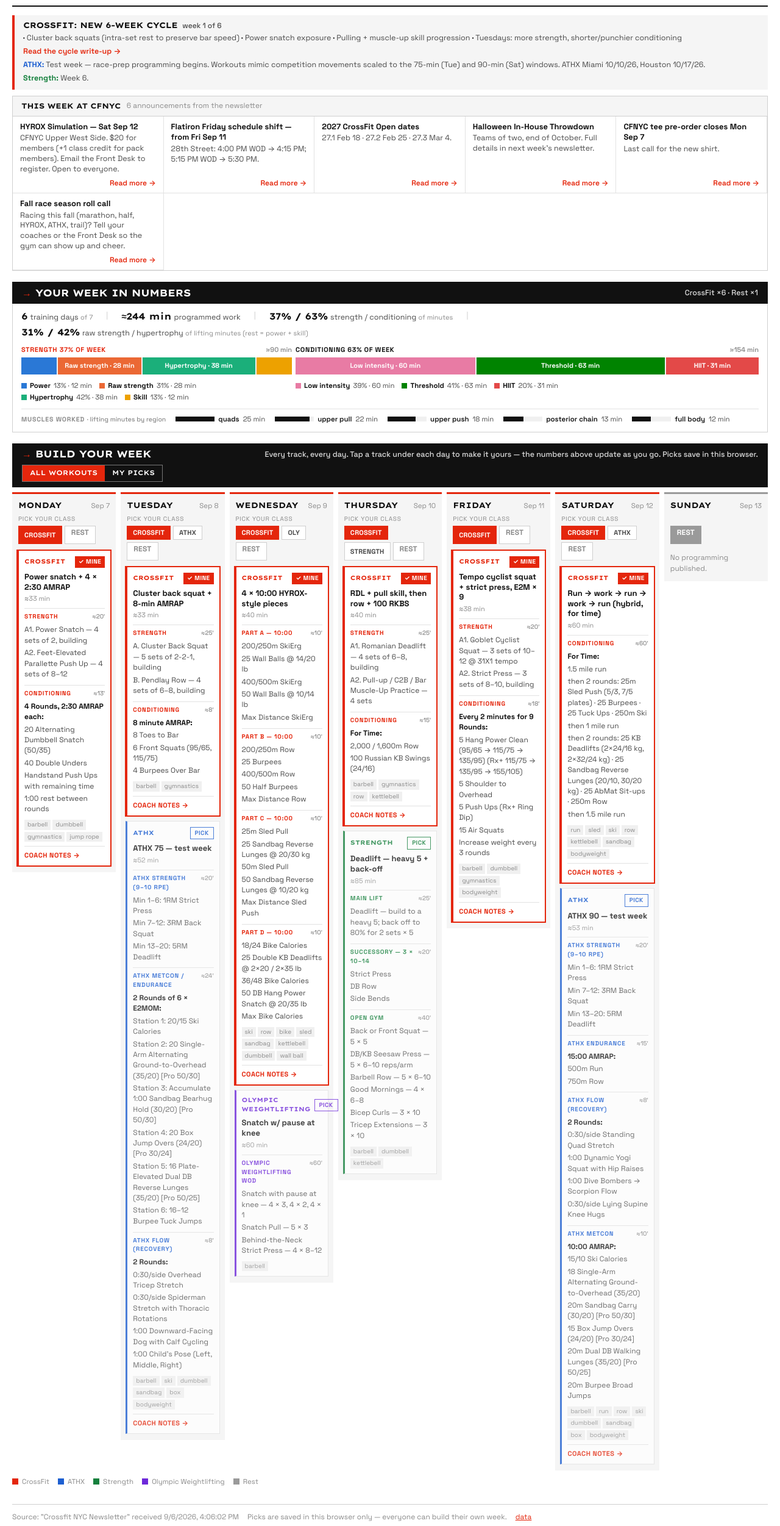
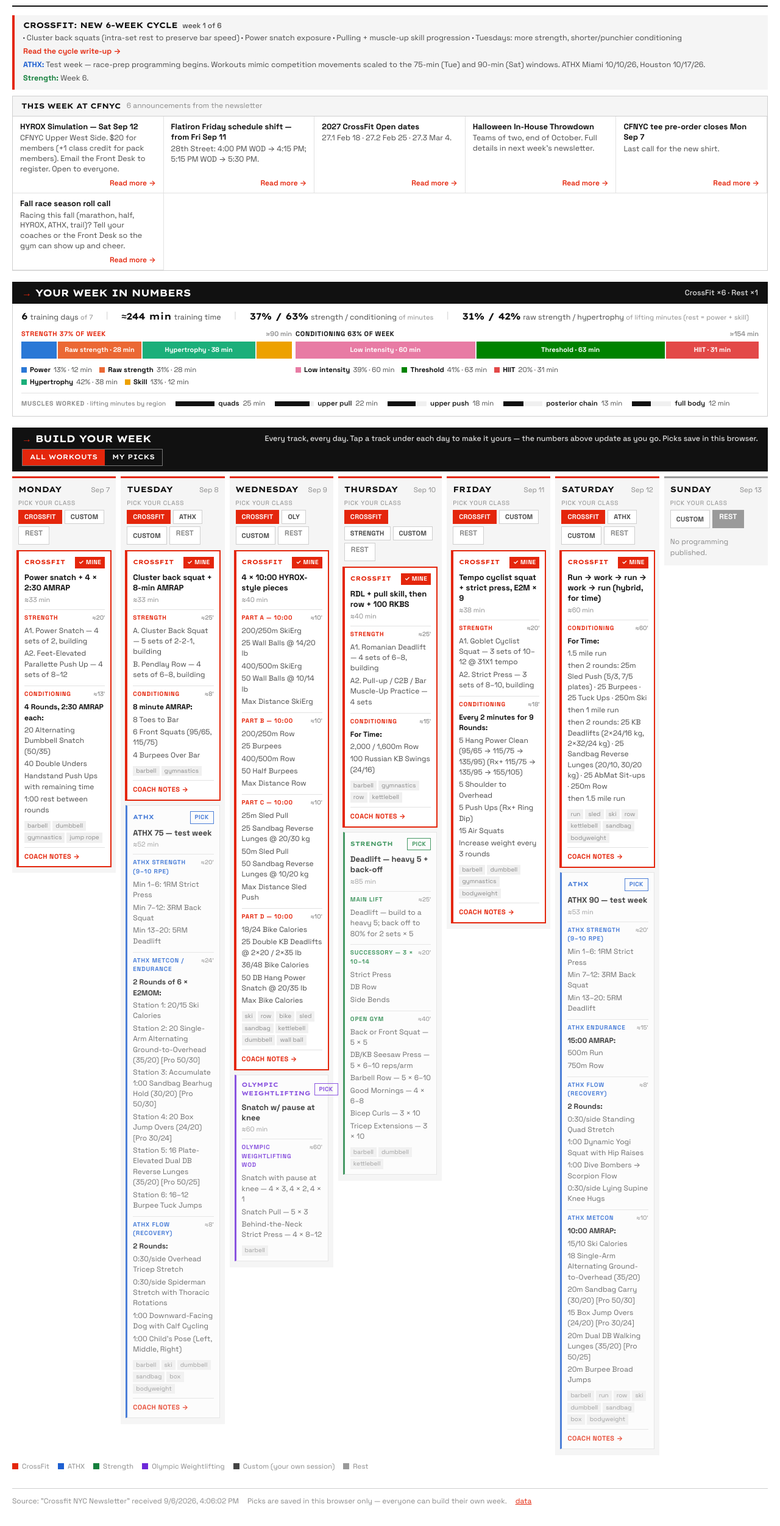
Before and after one commit to itsmefrances/cfnyc-tracks, a plain HTML site: page index.html in a window 1280 px wide. Shown: the part 58-2560 px from the top of the page at 61% size. Drawn offline with Linux system fonts and the light colour scheme.

Commit message:
Add Custom pick per day (own session) as a third bucket in the split

```diff
--- a/index.html
+++ b/index.html
@@ -11,7 +11,7 @@
 :root{
   --bg:#fff; --panel:#f5f5f5; --card:#fff; --card2:#f0f0f0; --line:#e2e2e2; --line2:#cfcfcf; --text:#111; --muted:#4a4a4a; --dim:#8a8a8a;
   --red:#e4260c; --red-dk:#b81e09; --black:#111;
-  --t-crossfit:#e4260c; --t-athx:#1d5fd1; --t-strength:#15803d; --t-oly:#6d28d9; --t-rest:#9a9a9a;
+  --t-crossfit:#e4260c; --t-athx:#1d5fd1; --t-strength:#15803d; --t-oly:#6d28d9; --t-rest:#9a9a9a; --t-custom:#444;
   --q-power:#2a78d6; --q-strength:#eb6834; --q-hypertrophy:#1baf7a; --q-skill:#eda100;
   --q-aerobic:#e87ba4; --q-threshold:#008300; --q-vo2:#4a3aa7; --q-hiit:#e34948; --q-sprint:#2a78d6;
   --head:"Lexend Giga",system-ui,sans-serif; --body:"Space Grotesk",system-ui,-apple-system,sans-serif;
@@ -80,6 +80,8 @@
 .grp .gl{display:flex;justify-content:space-between;gap:8px;font-size:11px;text-transform:uppercase;letter-spacing:.06em;font-weight:700;color:var(--text);white-space:nowrap;overflow:hidden}
 .grp .gl em{font-style:normal;color:var(--dim);font-weight:600;letter-spacing:0;text-transform:none}
 .grp.s .gl{color:var(--red)}
+.grp.x .gl{color:#666}
+.nbar i.x{background:#777}
 .nbar{display:flex;height:28px;gap:2px;background:var(--card2)}
 .nbar i{display:flex;align-items:center;justify-content:center;font-style:normal;font-size:11px;font-weight:700;color:#fff;white-space:nowrap;overflow:hidden;background:var(--c);min-width:0}
 .nbar i span{overflow:hidden;text-overflow:clip}
@@ -106,7 +108,7 @@
   .ovr .gl{display:flex;justify-content:space-between;font-size:11px;text-transform:uppercase;letter-spacing:.06em;font-weight:700;margin-bottom:4px}
   .ovr .obar{display:flex;height:26px;gap:2px;background:var(--card2)}
   .ovr .obar i{display:flex;align-items:center;justify-content:center;font-style:normal;font-size:11px;font-weight:700;color:#fff;white-space:nowrap;overflow:hidden;min-width:0}
-  .ovr .obar i.s{background:var(--red)}.ovr .obar i.c{background:var(--black)}
+  .ovr .obar i.s{background:var(--red)}.ovr .obar i.c{background:var(--black)}.ovr .obar i.x{background:#777}
   .nest{flex-direction:column;gap:12px}
   .grp{flex:none!important;width:100%}
   .grp .gl{white-space:normal}
@@ -134,6 +136,9 @@
 .chip:hover{border-color:var(--cc);color:var(--cc)}
 .chip.on{background:var(--cc);border-color:var(--cc);color:#fff}
 .chip.rest.on{background:var(--t-rest);border-color:var(--t-rest)}
+.chip.custom.on{background:var(--t-custom);border-color:var(--t-custom)}
+.card.custom{background:var(--panel);border-style:dashed}
+.card.custom .note{font-size:12px;color:var(--muted);line-height:1.4}
 .cards{display:flex;flex-direction:column;gap:8px;padding:0 8px 10px}
 .card{background:var(--card);border:1px solid var(--line);border-left:3px solid var(--tc);padding:9px 9px 8px;display:flex;flex-direction:column;gap:7px;min-width:0}
 .card.on{border-color:var(--tc);box-shadow:0 0 0 1px var(--tc)}
@@ -217,7 +222,8 @@
 (function(){
 const DAYS=[['mon','Mon','Monday'],['tue','Tue','Tuesday'],['wed','Wed','Wednesday'],['thu','Thu','Thursday'],['fri','Fri','Friday'],['sat','Sat','Saturday'],['sun','Sun','Sunday']];
 const TRACK_ORDER=['crossfit','athx','strength','oly'];
-const SHORT={crossfit:'CrossFit',athx:'ATHX',strength:'Strength',oly:'Oly',rest:'Rest'};
+const SHORT={crossfit:'CrossFit',athx:'ATHX',strength:'Strength',oly:'Oly',rest:'Rest',custom:'Custom'};
+const CUSTOM_MIN=45; // estimated minutes for a custom session
 let index=null, week=null, picks={}, mode='all';
 
 const $=s=>document.querySelector(s);
@@ -233,11 +239,11 @@
 }
 function savePicks(){try{localStorage.setItem(storeKey(),JSON.stringify(picks))}catch(e){}}
 function available(d){return TRACK_ORDER.filter(t=>week.tracks[t]&&week.tracks[t].days&&week.tracks[t].days[d])}
-function valid(d,t){return t==='rest'||available(d).includes(t)}
+function valid(d,t){return t==='rest'||t==='custom'||available(d).includes(t)}
 function defaultPick(d){const a=available(d);return a.includes('crossfit')?'crossfit':(a[0]||'rest')}
 function setPick(d,t){picks[d]=t;savePicks();render()}
 function dayOf(t,d){return week.tracks[t]?.days?.[d]}
-function trackName(t){return t==='rest'?'Rest':(week.tracks[t]?.name||t)}
+function trackName(t){return t==='rest'?'Rest':t==='custom'?'Custom':(week.tracks[t]?.name||t)}
 function minutes(w){return (w?.sections||[]).reduce((s,x)=>s+(+x.est_minutes||0),0)}
 function dateFor(d){
   for(const t of TRACK_ORDER){const w=dayOf(t,d);if(w?.date)return w.date}
@@ -253,7 +259,7 @@
 
 function renderHeader(){
   $('#sub').textContent=week.label;
-  $('#legend').innerHTML=TRACK_ORDER.filter(t=>week.tracks[t]).map(t=>`<span><i style="background:${tc(t)}"></i>${esc(week.tracks[t].name)}</span>`).join('')+`<span><i style="background:var(--t-rest)"></i>Rest</span>`;
+  $('#legend').innerHTML=TRACK_ORDER.filter(t=>week.tracks[t]).map(t=>`<span><i style="background:${tc(t)}"></i>${esc(week.tracks[t].name)}</span>`).join('')+`<span><i style="background:var(--t-custom)"></i>Custom (your own session)</span><span><i style="background:var(--t-rest)"></i>Rest</span>`;
   $('#srcLine').textContent=`Source: "${week.source?.subject||'newsletter'}" received ${week.source?.received?new Date(week.source.received).toLocaleString():''}`;
   const counts={};for(const [d] of DAYS){counts[picks[d]]=(counts[picks[d]]||0)+1}
   $('#pickSummary').textContent=Object.entries(counts).filter(([k])=>k!=='rest').map(([k,v])=>`${SHORT[k]} ×${v}`).join(' · ')+(counts.rest?` · Rest ×${counts.rest}`:'');
@@ -279,30 +285,32 @@
 const COND=[['aerobic','Low intensity','Steady or long mixed-modal ≥20 min, runs, race-style hybrids'],['threshold','Threshold','Sustained hard 8–20 min pieces'],['vo2','VO2','Hard repeats of 2–5 min with rest'],['hiit','HIIT','Short intervals under ~2:30 with rest'],['sprint','Sprint','Max efforts under 60 s, full recovery']];
 const REGION_ORDER=['quads','posterior chain','upper push','upper pull','core','arms','full body'];
 function stats(){
-  const lift={},cond={},reg={};let liftT=0,condT=0,untagged=0,days=0;
-  for(const [d] of DAYS){const p=picks[d];if(p==='rest')continue;const w=dayOf(p,d);if(!w)continue;days++;
+  const lift={},cond={},reg={};let liftT=0,condT=0,untagged=0,days=0,customDays=0;
+  for(const [d] of DAYS){const p=picks[d];if(p==='rest')continue;if(p==='custom'){days++;customDays++;continue}const w=dayOf(p,d);if(!w)continue;days++;
     for(const s of w.sections||[]){const st=s.stimulus;if(!st||!st.length){untagged+=+s.est_minutes||0;continue}
       for(const x of st){const m=+x.minutes||0;const q=x.quality;
         if(LIFT.some(l=>l[0]===q)){lift[q]=(lift[q]||0)+m;liftT+=m;const rs=x.regions||[];for(const r of rs)reg[r]=(reg[r]||0)+m/rs.length}
         else if(COND.some(c=>c[0]===q)){cond[q]=(cond[q]||0)+m;condT+=m}}}}
-  return {lift,cond,reg,liftT,condT,untagged,days,tot:liftT+condT};
+  const customT=customDays*CUSTOM_MIN;
+  return {lift,cond,reg,liftT,condT,untagged,days,customDays,customT,tot:liftT+condT+customT};
 }
 function renderSum(s){
-  const {lift,cond,reg,liftT,condT,untagged,tot,days}=s;
+  const {lift,cond,reg,liftT,condT,untagged,tot,days,customDays,customT}=s;
   const regs=REGION_ORDER.filter(r=>reg[r]).concat(Object.keys(reg).filter(r=>!REGION_ORDER.includes(r))).sort((a,b)=>reg[b]-reg[a]);const rmax=Math.max(1,...regs.map(r=>reg[r]));
   const seg=(defs,vals)=>defs.filter(([k])=>vals[k]).map(([k,n])=>`<i style="--c:var(--q-${k});flex:${vals[k]}" title="${n} ≈${Math.round(vals[k])} min"><span>${pct(vals[k],tot)>=7?`${n} · ${Math.round(vals[k])} min`:''}</span></i>`).join('');
   const keys=(defs,vals,T)=>defs.filter(([k])=>vals[k]).map(([k,n,def])=>`<span title="${esc(def)}"><i style="--c:var(--q-${k})"></i><b>${n}</b> ${pct(vals[k],T)}% · ${Math.round(vals[k])} min</span>`).join('');
   $('#sum').innerHTML=`
     <div class="stats">
       <span><b>${days}</b>training days <span class="u">of 7</span></span><span class="sep">|</span>
-      <span><b>≈${Math.round(tot)} min</b>programmed work${untagged?` <span class="u">(+${untagged} min mobility, not counted)</span>`:''}</span><span class="sep">|</span>
-      <span><b>${pct(liftT,tot)}% / ${pct(condT,tot)}%</b>strength / conditioning <span class="u">of minutes</span></span><span class="sep">|</span>
+      <span><b>≈${Math.round(tot)} min</b>training time${customT?` <span class="u">(incl. ${customDays} custom day${customDays>1?'s':''} @ ≈${CUSTOM_MIN} min)</span>`:''}${untagged?` <span class="u">(+${untagged} min mobility, not counted)</span>`:''}</span><span class="sep">|</span>
+      <span><b>${pct(liftT,tot)}% / ${pct(condT,tot)}%${customT?` / ${pct(customT,tot)}%`:''}</b>strength / conditioning${customT?' / custom':''} <span class="u">of minutes${customT?` · custom ≈${CUSTOM_MIN} min/day est.`:''}</span></span><span class="sep">|</span>
       <span><b>${pct(lift.strength||0,liftT)}% / ${pct(lift.hypertrophy||0,liftT)}%</b>raw strength / hypertrophy <span class="u">of lifting minutes (rest = power + skill)</span></span>
     </div>
-    ${tot?`<div class="ovr"><div class="gl"><span style="color:var(--red)">Strength ${pct(liftT,tot)}%</span><span>Conditioning ${pct(condT,tot)}%</span></div><div class="obar">${liftT?`<i class="s" style="flex:${liftT}">${Math.round(liftT)} min</i>`:''}${condT?`<i class="c" style="flex:${condT}">${Math.round(condT)} min</i>`:''}</div></div>`:''}
+    ${tot?`<div class="ovr"><div class="gl"><span style="color:var(--red)">Strength ${pct(liftT,tot)}%</span><span>Conditioning ${pct(condT,tot)}%${customT?` · Custom ${pct(customT,tot)}%`:''}</span></div><div class="obar">${liftT?`<i class="s" style="flex:${liftT}">${Math.round(liftT)} min</i>`:''}${condT?`<i class="c" style="flex:${condT}">${Math.round(condT)} min</i>`:''}${customT?`<i class="x" style="flex:${customT}">≈${customT} min</i>`:''}</div></div>`:''}
     ${tot?`<div class="nest">
       ${liftT?`<div class="grp s" style="flex:${liftT}"><div class="gl"><span>Strength ${pct(liftT,tot)}% of week</span><em>≈${Math.round(liftT)} min</em></div><div class="nbar">${seg(LIFT,lift)}</div><div class="keys">${keys(LIFT,lift,liftT)}</div></div>`:''}
       ${condT?`<div class="grp c" style="flex:${condT}"><div class="gl"><span>Conditioning ${pct(condT,tot)}% of week</span><em>≈${Math.round(condT)} min</em></div><div class="nbar">${seg(COND,cond)}</div><div class="keys">${keys(COND,cond,condT)}</div></div>`:''}
+      ${customT?`<div class="grp x" style="flex:${customT};min-width:120px"><div class="gl"><span>Custom ${pct(customT,tot)}%</span><em>≈${customT} min</em></div><div class="nbar"><i class="x" style="flex:1" title="Custom sessions — content unknown"><span>${customDays} day${customDays>1?'s':''}</span></i></div><div class="keys"><span><i style="--c:#777"></i><b>Your own session</b> est. ${CUSTOM_MIN} min/day · not in breakdowns</span></div></div>`:''}
     </div>`:`<div class="none">Nothing picked yet — choose a class under each day below.</div>`}
     <div class="regs"><span class="lbl">Muscles worked <span style="font-weight:500;text-transform:none;letter-spacing:0">· lifting minutes by region</span></span>${regs.length?regs.map(r=>`<span class="r"><i style="--w:${Math.round(reg[r]/rmax*100)}%"></i><b>${esc(r)}</b><span class="v">${Math.round(reg[r])} min</span></span>`).join(''):'<span class="none">no lifting picked</span>'}</div>`;
 }
@@ -324,13 +332,15 @@
   wk.innerHTML=DAYS.map(([d,lab,full])=>{
     const avail=available(d), pick=picks[d];
     const chips=[...avail.map(t=>`<button class="chip ${pick===t?'on':''}" style="--cc:${tc(t)}" data-d="${d}" data-t="${t}" title="${esc(week.tracks[t].name)}">${SHORT[t]}</button>`),
+      `<button class="chip custom ${pick==='custom'?'on':''}" data-d="${d}" data-t="custom" title="Your own session — counted as custom time only">Custom</button>`,
       `<button class="chip rest ${pick==='rest'?'on':''}" data-d="${d}" data-t="rest">Rest</button>`].join('');
-    const body=avail.length
-      ?`<div class="cards">${[...avail].sort((a,b)=>(b===pick)-(a===pick)).map(t=>cardHTML(t,dayOf(t,d),d)).join('')}${pick==='rest'&&mode==='mine'?`<div class="rest">Rest day</div>`:''}</div>`
+    const customCard=pick==='custom'?`<div class="card custom on" style="--tc:var(--t-custom)"><div class="top"><span class="track">Custom</span><span class="mark">✓ Mine</span></div><div class="title">Your own session</div><div class="note">Open gym, a class elsewhere, a run, a rest-and-mobility day — whatever you're doing. Counted as ≈${CUSTOM_MIN} min of custom time; not included in the strength / conditioning breakdowns.</div></div>`:'';
+    const body=avail.length||customCard
+      ?`<div class="cards">${customCard}${[...avail].sort((a,b)=>(b===pick)-(a===pick)).map(t=>cardHTML(t,dayOf(t,d),d)).join('')}${pick==='rest'&&mode==='mine'?`<div class="rest">Rest day</div>`:''}</div>`
       :`<div class="rest">${mode==='mine'?'Rest day':'No programming published.'}</div>`;
     return `<div class="day" style="--tc:${pick==='rest'?'var(--t-rest)':tc(pick)}">
       <div class="hd"><b>${full}</b><span class="d">${fmtDate(dateFor(d))}</span></div>
-      <div class="picklbl">${avail.length?'Pick your class':'&nbsp;'}</div>
+      <div class="picklbl">Pick your class</div>
       <div class="chips">${chips}</div>
       ${body}
     </div>`;
@@ -343,7 +353,7 @@
 function weekText(){
   const out=[`${week.label} — my week`,''];
   for(const [d,lab] of DAYS){const p=picks[d];const w=p!=='rest'?dayOf(p,d):null;
-    out.push(`${lab} ${fmtDate(dateFor(d))} — ${w?trackName(p)+': '+w.title:'Rest'}`);
+    out.push(`${lab} ${fmtDate(dateFor(d))} — ${w?trackName(p)+': '+w.title:(p==='custom'?'Custom: your own session':'Rest')}`);
     if(w){for(const s of w.sections||[]){out.push(`  ${s.label}${s.est_minutes?` (≈${s.est_minutes} min)`:''}`);for(const l of s.lines||[])out.push(`    ${l}`)}}
     out.push('')}
   return out.join('\n');
```
